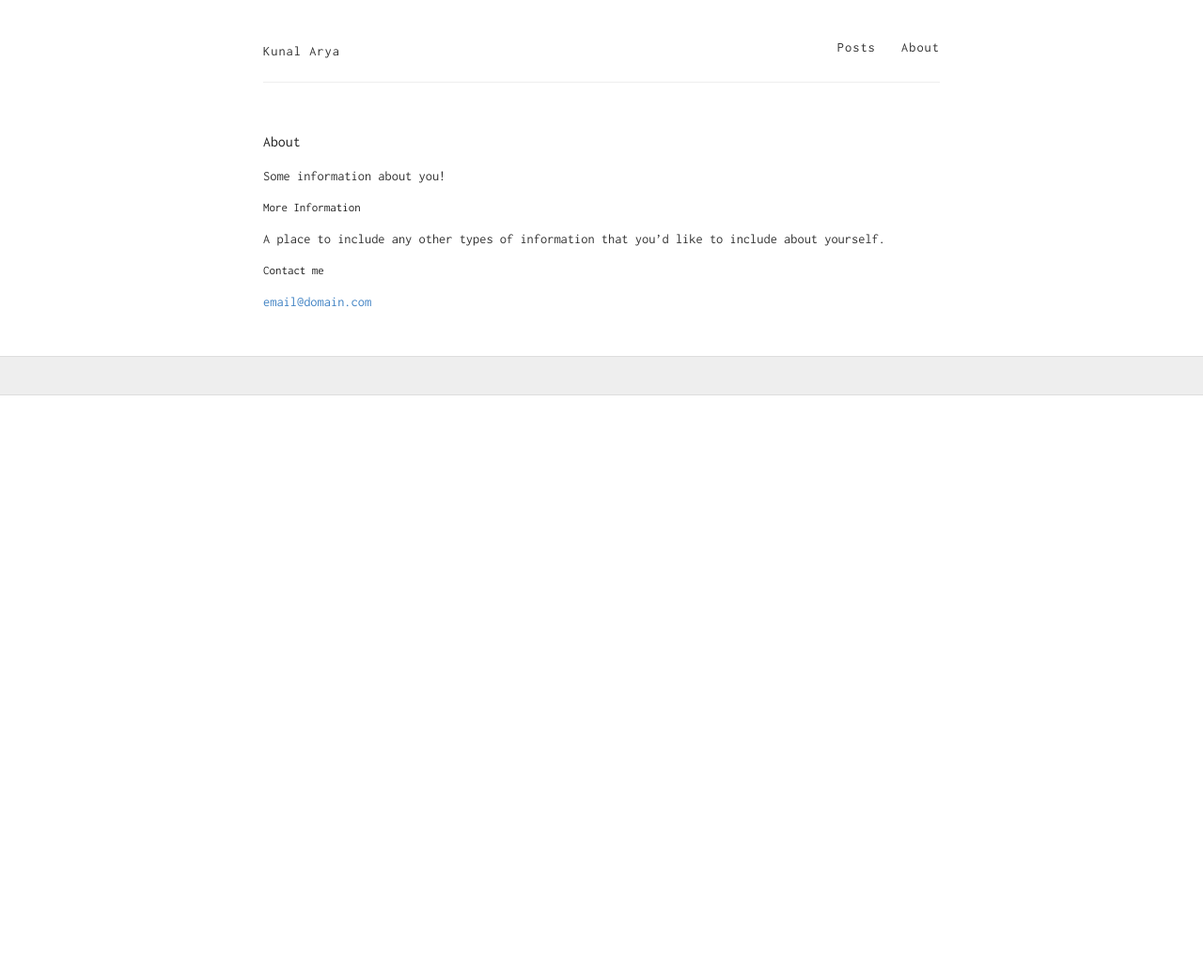
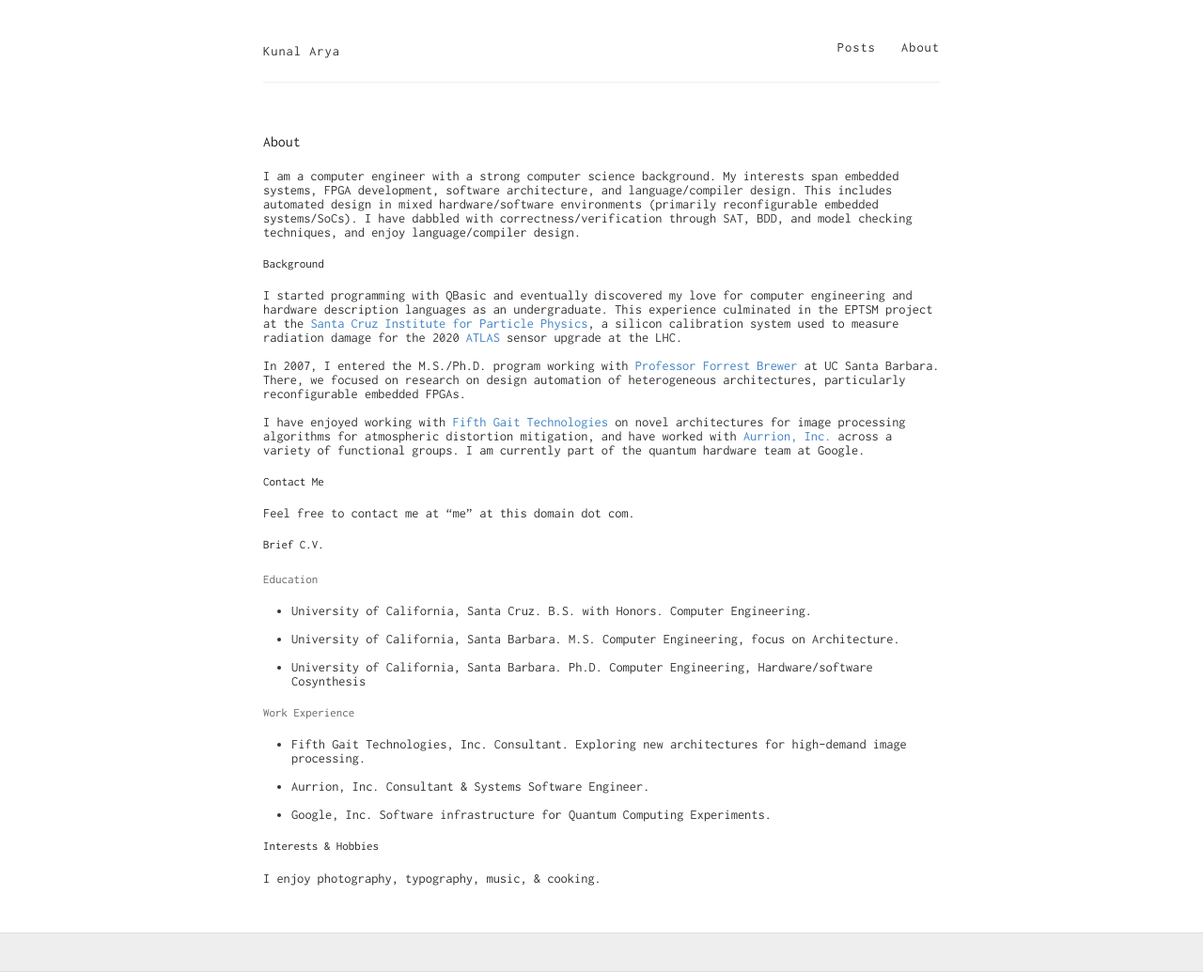
Before and after one commit to kunalarya/kunalarya.github.io, a Jekyll site: the page built from about.md, in a window 1280 px wide. Shown: the whole page at 94% size. Built offline with Jekyll 4.4.1, drawn with Linux system fonts in a browser that asks for light colours; before the commit the page ends 900 px from its top, so only the background shows below that.

Commit message:
About page, minor tweaks.

```diff
--- a/about.md
+++ b/about.md
@@ -4,12 +4,55 @@ title: About
 permalink: /about/
 ---
 
-Some information about you!
+I am a computer engineer with a strong computer science background. My
+interests span embedded systems, FPGA development, software architecture, and
+language/compiler design. This includes automated design in mixed
+hardware/software environments (primarily reconfigurable embedded systems/SoCs). I
+have dabbled with correctness/verification through SAT, BDD, and model checking
+techniques, and enjoy language/compiler design.
 
-### More Information
+### Background
 
-A place to include any other types of information that you'd like to include about yourself.
+I started programming with QBasic and eventually
+discovered my love for computer engineering and hardware description languages as an
+undergraduate. This experience culminated in the EPTSM project at the [Santa
+Cruz Institute for Particle Physics](http://scipp.ucsc.edu/), a silicon
+calibration system used to measure radiation damage for the 2020
+[ATLAS](http://www.atlas.ch/) sensor upgrade at the LHC.
 
-### Contact me
+In 2007, I entered the M.S./Ph.D. program working with [Professor Forrest
+Brewer](http://bears.ece.ucsb.edu/) at UC Santa Barbara. There, we focused on
+research on design automation of heterogeneous architectures, particularly
+reconfigurable embedded FPGAs.
 
-[email@domain.com](mailto:email@domain.com)
+I have enjoyed working with [Fifth Gait Technologies](http://fifthgait.com/) on
+novel architectures for image processing algorithms for atmospheric distortion
+mitigation, and have worked with [Aurrion, Inc.](http://www.aurrion.com) across
+a variety of functional groups. I am currently part of the quantum hardware
+team at Google.
+
+### Contact Me
+
+Feel free to contact me at "me" at this domain dot com.
+
+### Brief C.V.
+
+#### Education
+
+* University of California, Santa Cruz. B.S. with Honors. Computer Engineering.
+
+* University of California, Santa Barbara. M.S. Computer Engineering, focus on Architecture.
+
+* University of California, Santa Barbara. Ph.D. Computer Engineering, Hardware/software Cosynthesis
+
+#### Work Experience
+
+* Fifth Gait Technologies, Inc. Consultant. Exploring new architectures for high-demand image processing.
+
+* Aurrion, Inc. Consultant & Systems Software Engineer.
+
+* Google, Inc. Software infrastructure for Quantum Computing Experiments.
+
+### Interests & Hobbies
+
+I enjoy photography, typography, music, & cooking.
--- a/index.html
+++ b/index.html
@@ -6,7 +6,7 @@ layout: default
   {% for post in site.posts %}
     <article class="post">
 
-      <h1><span class="inline-date">{{ post.date | date: "%B %e, %Y => " }}</span><a href="{{ site.baseurl }}{{ post.url }}">{{ post.title }}</a></h1>
+      <h1><span class="inline-date">{{ post.date | date: "%B %e, %Y > " }}</span><a href="{{ site.baseurl }}{{ post.url }}">{{ post.title }}</a></h1>
 
 
       <div class="entry">
```
